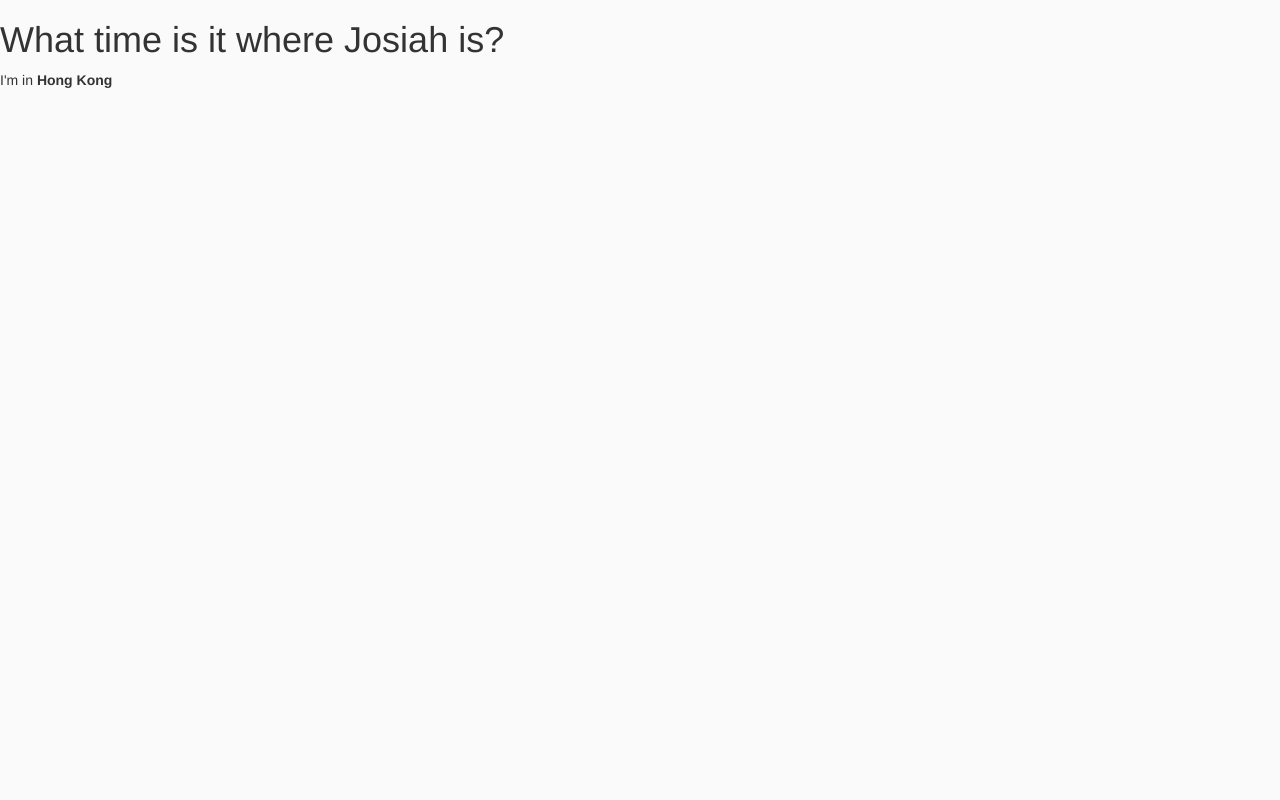
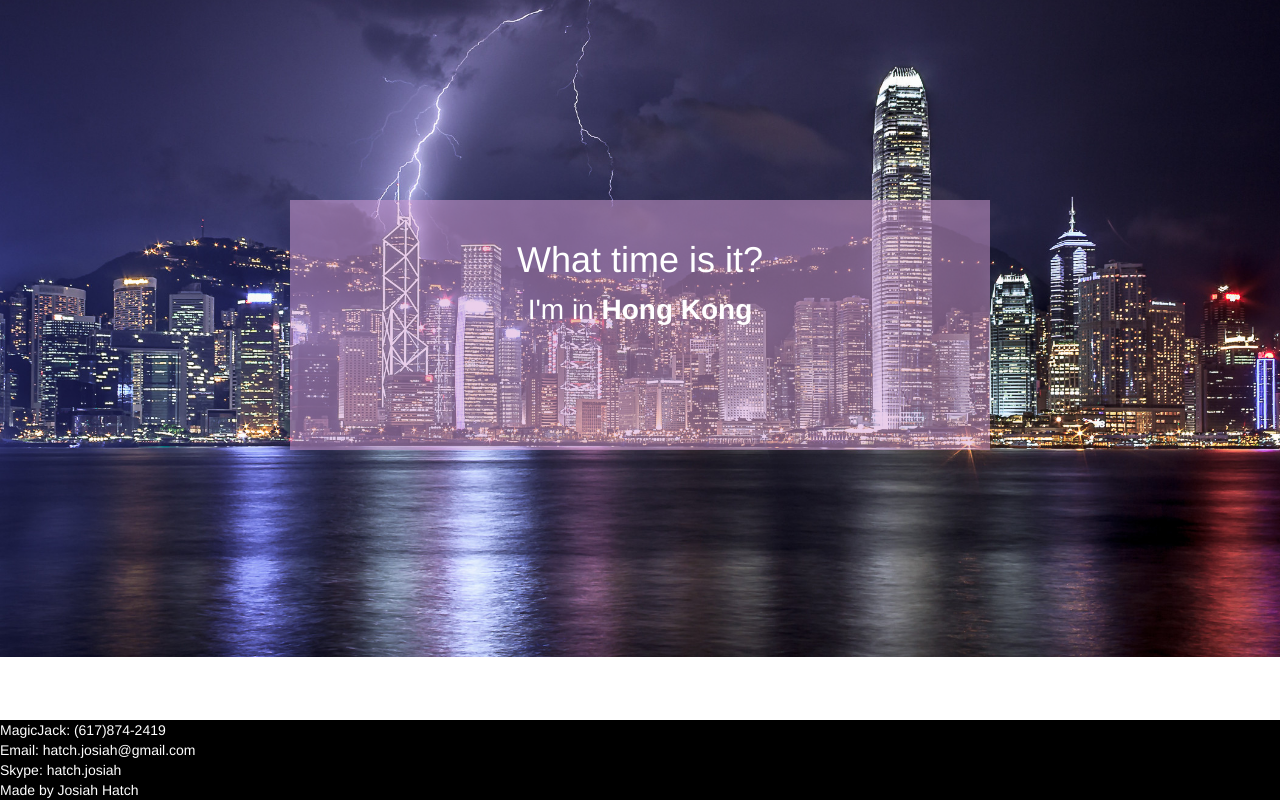
Before and after one commit to vbsiqebu/JosiahTime, a website with bundled scripts: page app/index.html in a window 1280 px wide. Built offline with nearby package versions, Linux system fonts and the light colour scheme; files whose address does not match are found by name.

Commit message:
MVP finished

```diff
--- a/app/index.html
+++ b/app/index.html
@@ -2,7 +2,7 @@
   <head>
     <meta charset="utf-8">
     <meta http-equiv="X-UA-Compatible" content="IE=edge">
-    <title>Time Checker</title>
+    <title>Josiah Time</title>
     <meta name="description" content="">
     <meta name="viewport" content="width=device-width">
     <link rel="shortcut icon" href="app/favicon.ico">
@@ -13,13 +13,22 @@
 
   <body>
 
-    <h1>What time is it where Josiah is?</h1>
-    <p>I'm in <strong>Hong Kong</strong></p>
+    <div class="content">
 
-    <div class="content">
+      <h1>What time is it?</h1>
+      <p>I'm in <strong>Hong Kong</strong></p>
+
       <p id="DateField"></p>
 
       <p id="TimeField"></p>
+
+    </div>
+
+    <div class="footer">
+      <div class="FooterLeft">MagicJack: (617)874-2419</div>
+      <div>Email: hatch.josiah@gmail.com</div>
+      <div>Skype: hatch.josiah</div>
+      <div class="FooterRight">Made by Josiah Hatch</div>
     </div>
 
 
--- a/app/styles/main.css
+++ b/app/styles/main.css
@@ -1,29 +1,40 @@
 body {
-    background: #fafafa;
-    font-family: "Helvetica Neue", Helvetica, Arial, sans-serif;
-    color: #333;
+  background: url("/images/FZVhxj4.jpg");
+  background-size: cover;
+  background-position: center;
+  background-repeat:no-repeat;
+  font-family: "Helvetica Neue", Helvetica, Arial, sans-serif;
 }
 
-.hero-unit {
-    margin: 50px auto 0 auto;
-    width: 300px;
-    font-size: 18px;
-    font-weight: 200;
-    line-height: 30px;
-    background-color: #eee;
-    border-radius: 6px;
-    padding: 60px;
+.footer {
+  width:100%;
+  height:80px;
+  position:absolute;
+  bottom:0;
+  left:0;
+  background: black;
+  color: white;
+  display: inline;
 }
 
-.hero-unit h1 {
-    font-size: 60px;
-    line-height: 1;
-    letter-spacing: -1px;
+.FooterRight {
+  text-align: right;
+  display:inline;
 }
 
-.browsehappy {
-    margin: 0.2em 0;
-    background: #ccc;
-    color: #000;
-    padding: 0.2em 0;
+.FooterLeft {
+  text-align: left;
 }
+
+.content {
+  background: rgba(217, 162, 217, 0.5);
+  width: 700px;
+  height: 250px;
+  margin-top: 200px;
+  margin-left: auto;
+  margin-right: auto;
+  text-align: center;
+  padding: 20px 20px 20px 20px;
+  color: white;
+  font-size: 2em;
+}
```
Also changed, not shown: app/images/FZVhxj4.jpg (added).
